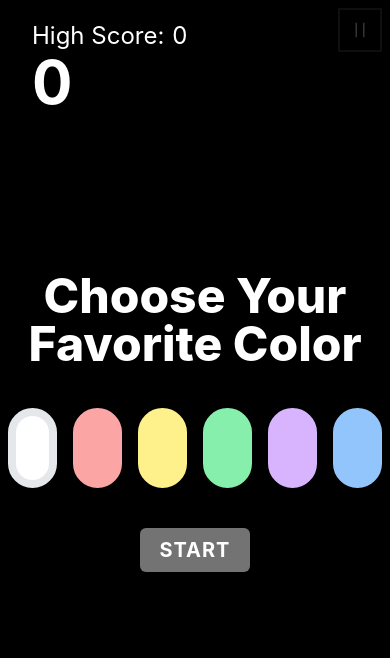
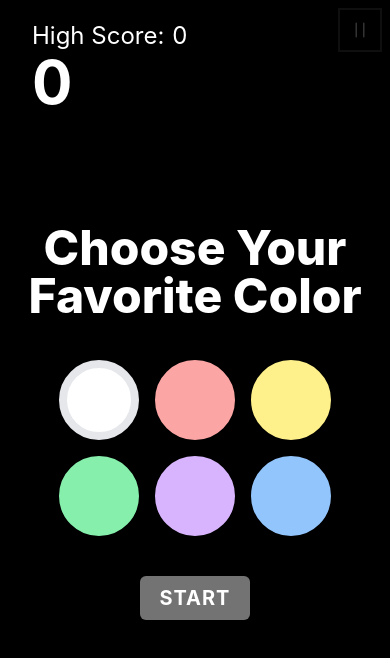
Before and after one commit to hitzhuang/my-paint-splasher, a React (Create React App) app: page / in a window 390 px wide. Shown: the top 658 px of the page. Built offline with nearby package versions, Linux system fonts and the light colour scheme.

Commit message:
adjusted UI title layout responsively.

```diff
--- a/src/components/UIGameOver.tsx
+++ b/src/components/UIGameOver.tsx
@@ -1,6 +1,7 @@
 import { useState } from 'react';
 import ActionButton from './ActionButton';
 import UIBackdrop from './UIBackdrop';
+import UITitle from './UITitle';
 
 interface UIGameOverProps {
   onRestart: () => void;
@@ -14,7 +15,10 @@ const UIGameOver = ({ onRestart }: UIGameOverProps) => {
   };
   return (
     <UIBackdrop open={open}>
-      <h1 className=" text-white text-8xl font-extrabold mb-10">GAME OVER</h1>
+      <UITitle
+        sx="lg:text-8xl md:text-7xl text-5xl mb-10"
+        message="GAME OVER"
+      />
       <ActionButton label="RESTART" onClick={handleClick} />
     </UIBackdrop>
   );
--- a/src/components/UINewGame.tsx
+++ b/src/components/UINewGame.tsx
@@ -2,6 +2,7 @@ import { useState } from 'react';
 import ActionButton from './ActionButton';
 import SelectButton from './SelectButton';
 import UIBackdrop from './UIBackdrop';
+import UITitle from './UITitle';
 
 interface UINewGameProps {
   onStart: () => void;
@@ -41,10 +42,8 @@ const UINewGame = ({ onStart, onSelect }: UINewGameProps) => {
 
   return (
     <UIBackdrop open={open}>
-      <h1 className="text-white text-5xl font-extrabold text-center">
-        Choose Your Favorite Color
-      </h1>
-      <div className="flex flex-row w-full justify-center items-center my-8">
+      <UITitle message="Choose Your Favorite Color" sx="text-5xl " />
+      <div className="grid grid-cols-3 sm:grid-cols-6 my-8">
         <SelectButton
           id="white"
           onClick={handleSelect}
--- /dev/null
+++ b/src/components/UITitle.tsx
@@ -0,0 +1,10 @@
+interface UITitleProps {
+  sx: string;
+  message: string;
+}
+
+const UITitle = ({ sx, message }: UITitleProps) => (
+  <h1 className={`text-white font-extrabold text-center ${sx}`}>{message}</h1>
+);
+
+export default UITitle;
```
